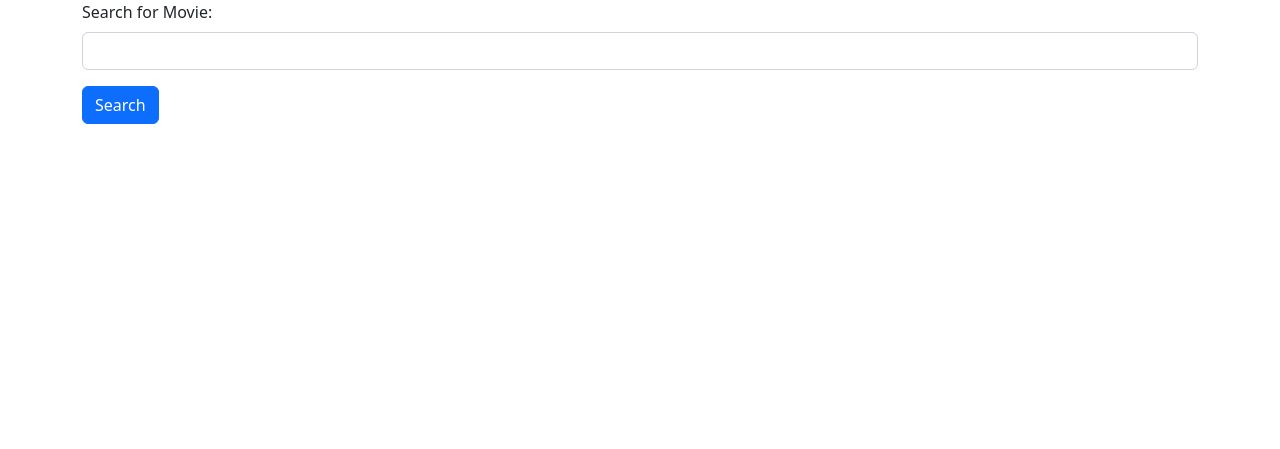
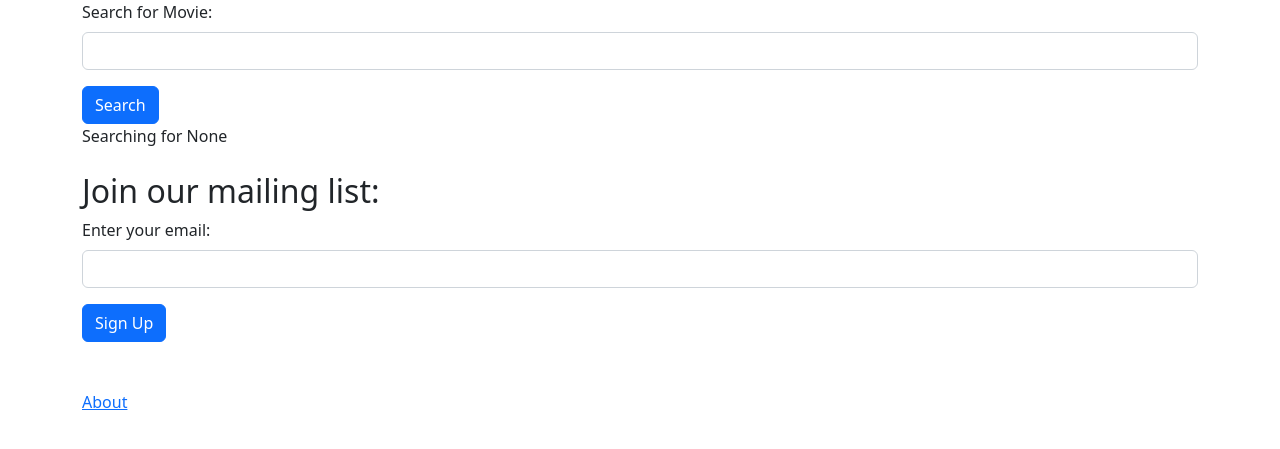
Before and after one commit to mbalandari/movie_first, a Django app: page / in a window 1280 px wide. Shown: the top 449 px of the page. Run offline with Django 4.2, Linux system fonts and the light colour scheme; parts of the project's set-up code (start-up, migrations or seed data) failed here and were passed over.

Commit message:
updte forms and add url names

```diff
--- a/movie/templates/about.html
+++ b/movie/templates/about.html
@@ -11,6 +11,9 @@
 <body>
     <h1>About Page</h1>
     <h2>It's all about movies</h2>
+    <br />
+    <br />
+    <a href="{% url 'home' %}">Home</a>
 </body>
 
 </html>
--- a/movie/templates/home.html
+++ b/movie/templates/home.html
@@ -17,6 +17,24 @@
             </div>
             <button type="submit" class="btn btn-primary">Search</button>
         </form>
+        Searching for {{ searchTerm }}
+        <br />
+        <br />
+        <h2>Join our mailing list:</h2>
+        <form action="{% url 'signup' %}">
+            <div class="mb-3">
+                <label for="email" class="form-label">
+                    Enter your email:
+                </label>
+                <input type="email" class="form-control" name="email" />
+            </div>
+            <button type="submit" class="btn btn-primary">
+                Sign Up
+            </button>
+        </form>
+        <br />
+        <br />
+        <a href="{% url 'about' %}">About</a>
     </div>
 </body>
 
--- a/movie/views.py
+++ b/movie/views.py
@@ -2,8 +2,14 @@ from django.shortcuts import render
 
 
 def home(request):
-    return render(request, 'home.html', {'name': 'Maz'})
+    searchTerm = request.GET.get('searchMovie')
+    return render(request, 'home.html', {'searchTerm': searchTerm})
 
 
 def about(request):
     return render(request, 'about.html')
+
+
+def signup(request):
+    email = request.GET.get('email')
+    return render(request, 'signup.html', {'email': email})
--- a/movie_first/urls.py
+++ b/movie_first/urls.py
@@ -20,6 +20,7 @@ from movie import views as movieViews
 
 urlpatterns = [
     path("admin/", admin.site.urls),
-    path('', movieViews.home),
-    path('about/', movieViews.about),
+    path('', movieViews.home, name='home'),
+    path('about/', movieViews.about, name='about'),
+    path('signup/', movieViews.signup, name='signup'),
 ]
```
Also changed, not shown: movie/templates/signup.html (added, +17 -0 lines).
